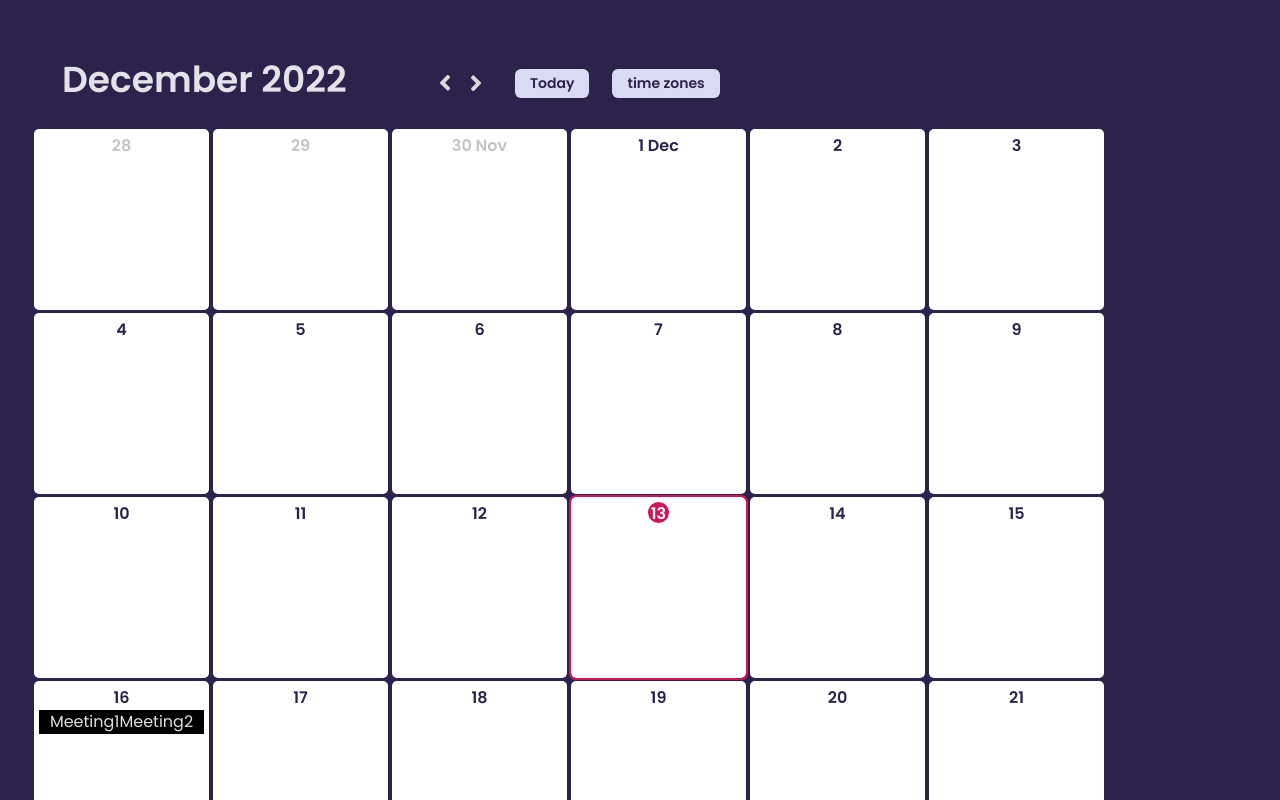
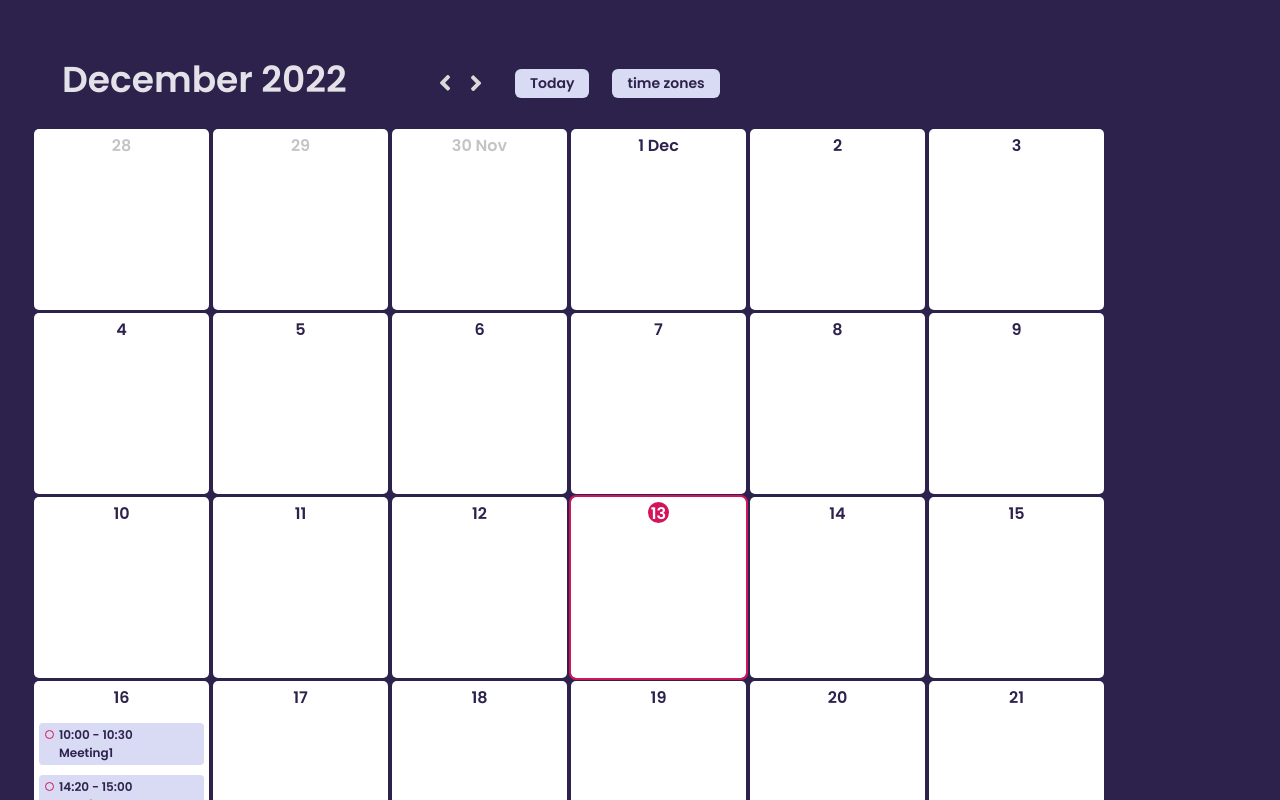
Before and after one commit to DavidVeVe/Calendar-react, a React (Vite) app: page / in a window 1280 px wide. Shown: the top 800 px of the page. Built offline with nearby package versions, Linux system fonts and the light colour scheme.

Commit message:
Add calendar event styles

```diff
--- a/src/components/CalendarDay/calendarDay.scss
+++ b/src/components/CalendarDay/calendarDay.scss
@@ -18,6 +18,7 @@
   &__number {
     color: #2d224c;
     font-weight: bold;
+    margin-bottom: 8px;
 
     &--is-active {
       width: 21px;
@@ -29,7 +30,37 @@
   }
 
   &__events {
-    background-color: black;
+    color: #2D224C;
+    font-size: 12px;
+    display: flex;
+    flex-direction: column;
+
+    &__event {
+      display: flex;
+      flex-direction: column;
+      align-items: flex-start;
+      margin: 5px 0;
+      background-color: #D9DAF3;
+      border-radius: 4px;
+      font-weight: 600;
+      line-height: 1.5;
+      padding: 3px 20px;
+      position: relative;
+
+      &__event-time {
+        &:before {
+          content: "";
+          display: inline-block;
+          width: 7px;
+          height: 7px;
+          border: 1px solid #D4145A;
+          border-radius: 50%;
+          position: absolute;
+          left: 6px;
+          top: 7px;
+        }
+      }
+    }
   }
 
   &--is-from-prev-month {
--- a/src/components/CalendarDay/helper.js
+++ b/src/components/CalendarDay/helper.js
@@ -27,3 +27,25 @@ export const getClassNames = (prevMonthCondition, isActive) => {
     blockClassName: `${blockClassWithPrevMonthCondition}${blockClassNameActiveDay}`,
   };
 };
+
+/**
+ * Description: Converts a given number (total minutes) to hours and minutes
+ * @param num - {number}
+ * @returns {string}
+ */
+export function time_convert(num) {
+  const hours = Math.floor(num / 60);
+  const minutes = num % 60;
+  const parsedMinutes = minutes === 0 ? '00' : minutes
+  return `${hours}:${parsedMinutes}`;
+}
+
+/**
+ * Description: Parses start and end time to string used in event
+ * @param startTimeInMinutes - {number}
+ * @param endTimeInMinutes - {number}
+ * @returns {string}
+ */
+export const parseEventTime = (startTimeInMinutes, endTimeInMinutes) => {
+  return `${time_convert(startTimeInMinutes)} - ${time_convert(endTimeInMinutes)}`
+};
--- a/src/components/CalendarDay/index.jsx
+++ b/src/components/CalendarDay/index.jsx
@@ -1,5 +1,5 @@
 import { MONTHS_SHORT } from "../../constants";
-import { getClassNames } from "./helper";
+import { getClassNames, parseEventTime } from "./helper";
 import DayEvent from "../DayEvent";
 import "./calendarDay.scss";
 
@@ -28,8 +28,8 @@ function CalendarDay({
   );
 
   const dayEvents = events.map((event) => {
-    const { eventName } = event;
-    return <DayEvent key={eventName} eventName={eventName} />;
+    const { eventName, startTimeInMinutes, endTimeInMinutes } = event;
+    return <DayEvent key={eventName} eventName={eventName} eventTime={parseEventTime(startTimeInMinutes, endTimeInMinutes)} />;
   });
 
   const dayText = monthName
@@ -41,9 +41,7 @@ function CalendarDay({
       <div className={blockClassName}>
         <span>{dayText}</span>
       </div>
-        <div className="calendar-day__events">
-          {dayEvents}
-        </div>
+      <div className="calendar-day__events">{dayEvents}</div>
     </div>
   );
 }
--- a/src/components/DayEvent/index.jsx
+++ b/src/components/DayEvent/index.jsx
@@ -1,7 +1,10 @@
 import "./dayEvent.scss";
 
-function DayEvent({ eventName }) {
-  return <span>{eventName}</span>;
+function DayEvent({ eventName, eventTime }) {
+  return <div className="calendar-day__events__event">
+  <span className="calendar-day__events__event__event-time">{eventTime}</span>
+  <span className="calendar-day__events__event__event-name">{eventName}</span>
+  </div>;
 }
 
 export default DayEvent;
--- a/src/mocks/calendarEventsMock.js
+++ b/src/mocks/calendarEventsMock.js
@@ -6,8 +6,8 @@ export const calendarEventsMock = [
         userName: "Renata",
         eventName: "Speaking class",
         topic: "Food",
-        startTime: 9,
-        endTime: 9.75,
+        startTimeInMinutes: 540,
+        endTimeInMinutes: 570,
         duration: "45 minutes",
         recorded: false,
         isFinished: true,
@@ -28,8 +28,8 @@ export const calendarEventsMock = [
         userName: "David",
         eventName: "Meeting",
         topic: "Stand up",
-        startTime: 9,
-        endTime: 10,
+        startTimeInMinutes: 540,
+        endTimeInMinutes: 585,
         duration: "1 hora",
         recorded: true,
         isFinished: true,
@@ -42,8 +42,8 @@ export const calendarEventsMock = [
         userName: "Armando",
         eventName: "Meeting3",
         topic: "Stand up3",
-        startTime: 9,
-        endTime: 10,
+        startTimeInMinutes: 700,
+        endTimeInMinutes: 760,
         duration: "1 hora",
         recorded: true,
         isFinished: true,
@@ -61,8 +61,8 @@ export const calendarEventsMock = [
         userName: "Camila",
         eventName: "Meeting1",
         topic: "Stand up1",
-        startTime: 9,
-        endTime: 9.5,
+        startTimeInMinutes: 600,
+        endTimeInMinutes: 630,
         duration: "30 minutes",
         recorded: true,
         isFinished: true,
@@ -75,8 +75,8 @@ export const calendarEventsMock = [
         userName: "Michelle",
         eventName: "Meeting2",
         topic: "Stand up2",
-        startTime: 9,
-        endTime: 9.5,
+        startTimeInMinutes: 860,
+        endTimeInMinutes: 900,
         duration: "30 minutes",
         recorded: true,
         isFinished: true,
@@ -94,8 +94,8 @@ export const calendarEventsMock = [
         userName: "Renata",
         eventName: "Meeting1",
         topic: "Stand up1",
-        startTime: 9,
-        endTime: 9.5,
+        startTimeInMinutes: 1000,
+        endTimeInMinutes: 1060,
         duration: "30 minutes",
         recorded: true,
         isFinished: true,
@@ -108,8 +108,8 @@ export const calendarEventsMock = [
         userName: "Sofia",
         eventName: "Meeting4",
         topic: "Stand up4",
-        startTime: 9,
-        endTime: 9.5,
+        startTimeInMinutes: 540,
+        endTimeInMinutes: 570,
         duration: "30 minutes",
         recorded: true,
         isFinished: true,
```
